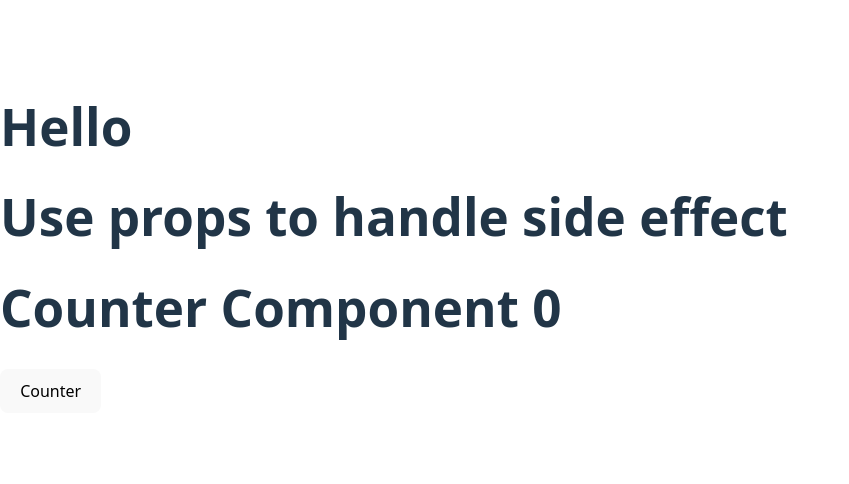
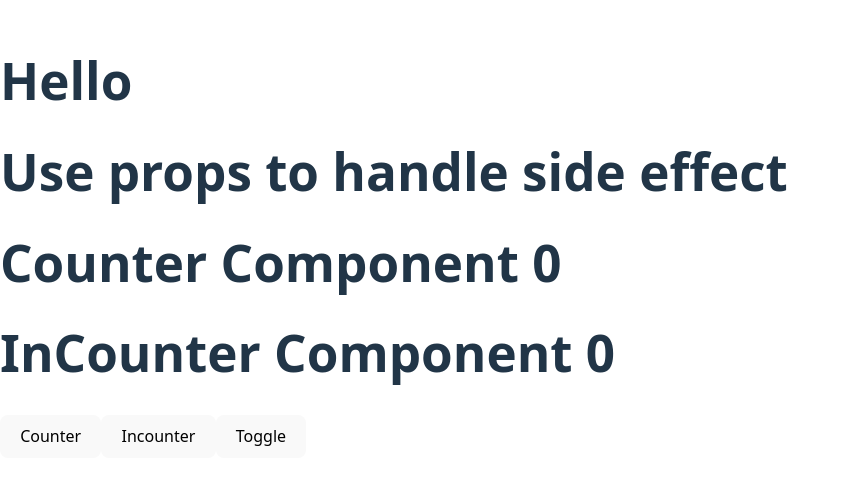
Before and after one commit to Sumit1164/React.js_Learning, a React (Vite) app: page / in a window 1280 px wide. Shown: the part 162-646 px from the top of the page, without its empty margins (0-849 px from the left). Built offline with nearby package versions, Linux system fonts and the light colour scheme.

Commit message:
React Life Cycle in react

```diff
--- a/src/App.jsx
+++ b/src/App.jsx
@@ -68,6 +68,8 @@ function App() {
 
   const [color, setColor] = useState("blue");
   const [cnt, setCnt] = useState(0);
+  const [dta, setDta] = useState(0);
+  const [display, setDisplay] = useState(true);
   return (
 
 
@@ -153,8 +155,12 @@ function App() {
       {/* <NestedLoop /> */}
 
       {/* <UseEffect /> */}
-      <UseEffectProps cnt={ cnt} />
-      <button onClick={()=> setCnt(cnt +1)}>Counter</button>
+      {
+        display? <UseEffectProps cnt={cnt} dta={ dta} />:null
+      }
+      <button onClick={() => setCnt(cnt + 1)}>Counter</button>
+      <button onClick={() => setDta(dta + 1)}>Incounter</button>
+      <button onClick={()=> setDisplay(!display)}>Toggle</button>
     </div>
 
 
--- a/src/UseEffectProps.jsx
+++ b/src/UseEffectProps.jsx
@@ -1,7 +1,7 @@
 import { use } from "react";
 import { useEffect } from "react";
 
-const UseEffectProps = ({cnt}) => {
+const UseEffectProps = ({cnt, dta}) => {
     // const handleCounter = () => {
     //     console.log("handle counter called");
     // }
@@ -14,10 +14,17 @@ const UseEffectProps = ({cnt}) => {
     useEffect(() => {
         console.log("update phase only");
     }, [cnt])
+    useEffect(() => {
+        return () => {
+            console.log("unmounting phase only");
+
+        }
+    }, [])
     return (
         <div>
             <h1>Use props to handle side effect</h1>
-            <h1>Counter Component { cnt}</h1>
+            <h1>Counter Component {cnt}</h1>
+            <h1>InCounter Component { dta}</h1>
         </div>
     )
  }
```
